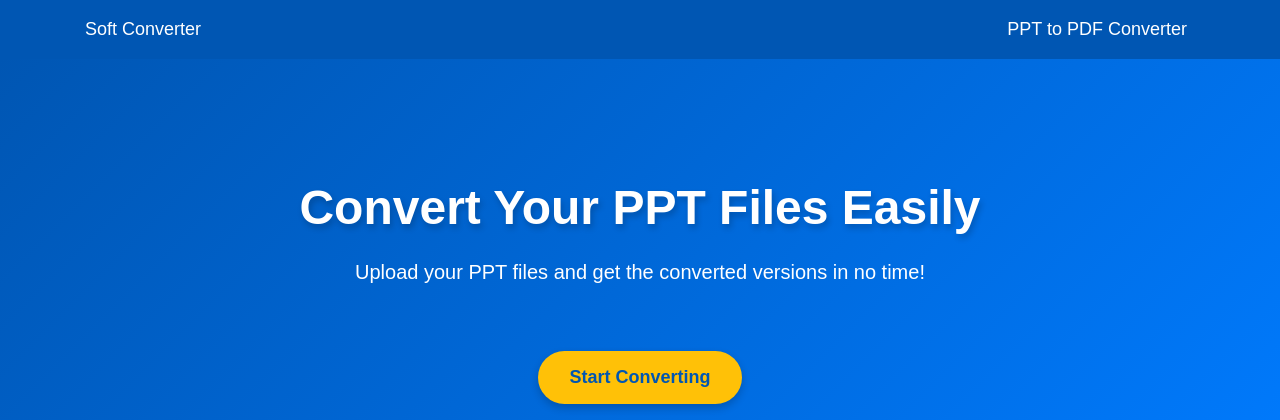
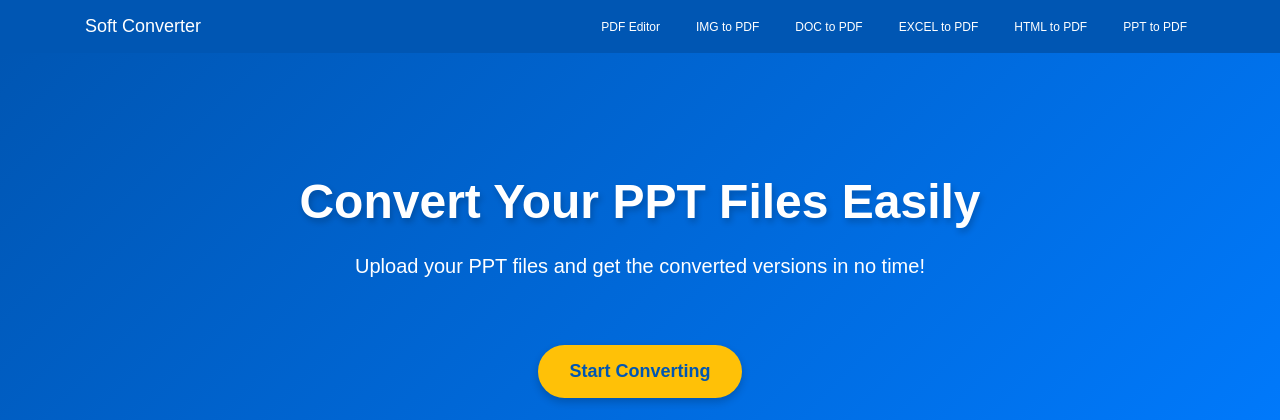
Before and after one commit to pandeyamanudyalak/convertor, a Django app: page /ppt-to-pdf in a window 1280 px wide. Shown: the top 420 px of the page. Run offline with Django 4.2, Linux system fonts and the light colour scheme; some libraries are stand-ins or nearby versions.

Commit message:
navber update

```diff
--- a/jpg_pdf/settings.py
+++ b/jpg_pdf/settings.py
@@ -140,7 +140,8 @@ DEFAULT_AUTO_FIELD = 'django.db.models.BigAutoField'
 
 X_FRAME_OPTIONS = 'ALLOWALL'
 
-DATA_UPLOAD_MAX_MEMORY_SIZE = 5242880
+DATA_UPLOAD_MAX_MEMORY_SIZE = 20971520  # 20 MB
+
 
 
 STATIC_URL = '/static/'  # URL to access static files
--- /dev/null
+++ b/mainapp/templates/navbar.html
@@ -0,0 +1,31 @@
+<nav class="navbar navbar-expand-lg navbar-dark">
+    <div class="container">
+        <a class="navbar-brand" href="#">Soft Converter</a>
+        <button class="navbar-toggler" type="button" data-toggle="collapse" data-target="#navbarNav"
+            aria-controls="navbarNav" aria-expanded="false" aria-label="Toggle navigation">
+            <span class="navbar-toggler-icon"></span>
+        </button>
+        <div class="collapse navbar-collapse" id="navbarNav">
+            <ul class="navbar-nav ml-auto">
+                <li class="nav-item">
+                    <a class="nav-link" href="/pdf-editor">PDF Editor</a>
+                </li>
+                <li class="nav-item">
+                    <a class="nav-link" href="/img-to-pdf">IMG to PDF</a>
+                </li>
+                <li class="nav-item">
+                    <a class="nav-link" href="/doc-to-pdf">DOC to PDF</a>
+                </li>
+                <li class="nav-item">
+                    <a class="nav-link" href="/excel-to-pdf">EXCEL to PDF</a>
+                </li>
+                <li class="nav-item">
+                    <a class="nav-link" href="/html-to-pdf">HTML to PDF</a>
+                </li>
+                <li class="nav-item">
+                    <a class="nav-link" href="/ppt-to-pdf">PPT to PDF</a>
+                </li>
+            </ul>
+        </div>
+    </div>
+</nav>
--- a/mainapp/templates/ppt_to_pdf.html
+++ b/mainapp/templates/ppt_to_pdf.html
@@ -157,27 +157,15 @@
         .form-group input[type="file"] {
             cursor: pointer;
         }
+        .navbar-nav .nav-link {
+            font-size: 12px;
+        }
     </style>
 </head>
 
 <body>
     <!-- Header -->
-    <nav class="navbar navbar-expand-lg navbar-dark">
-        <div class="container">
-            <a class="navbar-brand" href="#">Soft Converter</a>
-            <button class="navbar-toggler" type="button" data-toggle="collapse" data-target="#navbarNav"
-                aria-controls="navbarNav" aria-expanded="false" aria-label="Toggle navigation">
-                <span class="navbar-toggler-icon"></span>
-            </button>
-            <div class="collapse navbar-collapse" id="navbarNav">
-                <ul class="navbar-nav ml-auto">
-                    <li class="nav-item">
-                        <a class="nav-link" href="#converter">PPT to PDF Converter</a>
-                    </li>
-                </ul>
-            </div>
-        </div>
-    </nav>
+    {% include 'navbar.html' %}
 
     <!-- Hero Section -->
     <section class="hero-section">
```
Also changed, not shown: mainapp/templates/dic_to_pdf.html (+4 -16 lines), mainapp/templates/edit_pdf.html (+4 -16 lines), mainapp/templates/excel_to_pdf.html (+4 -16 lines), mainapp/templates/html_to_pdf.html (+4 -16 lines), mainapp/templates/index.html (+4 -25 lines), mainapp/templates/upload_pdf.html (+6 -16 lines).
